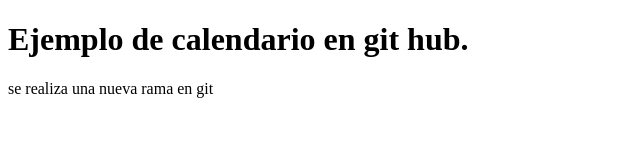
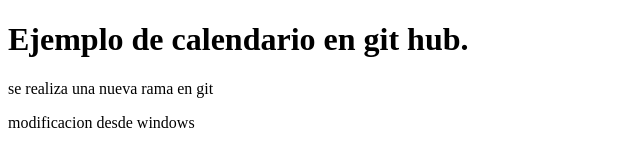
Before and after one commit to ingwilfredo/calendario-devcode, a plain HTML site: page index.html in a window 1280 px wide. Shown: the whole page, without its empty margins (0-640 px from the left). Drawn offline with Linux system fonts and the light colour scheme.

Commit message:
Cambios desde windows

```diff
--- a/index.html
+++ b/index.html
@@ -10,6 +10,7 @@
 		Ejemplo de calendario en git hub.
 	</h1>
 	<p>se realiza una nueva rama en git</p>
+	<p>modificacion desde windows</p>
 	</div>
 
 </body>
```
